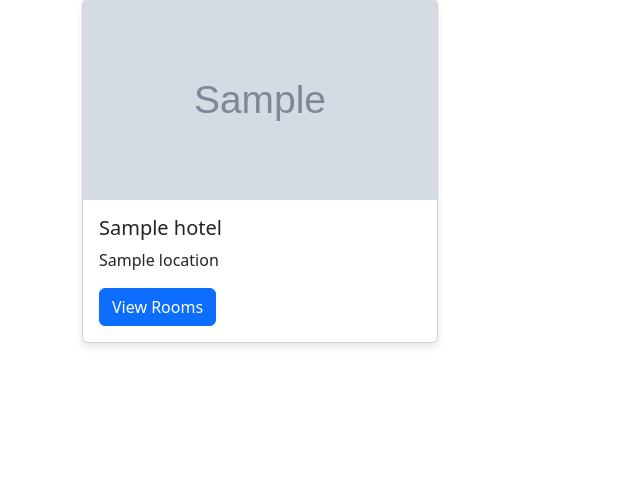
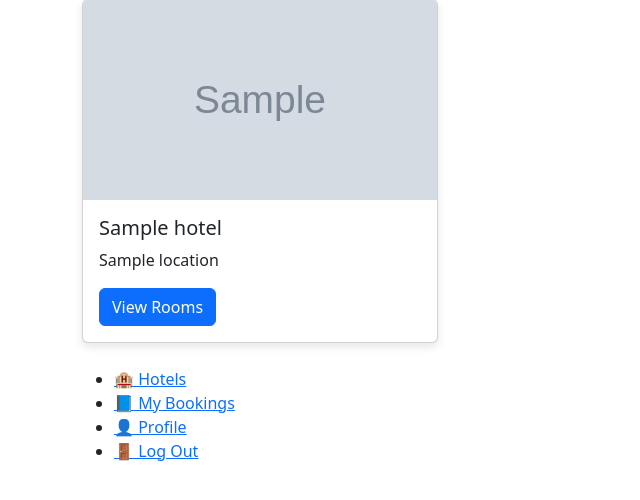
Before and after one commit to rajjadhav123/hotel-booking, a Flask app: template hotel-management/templates/user_dashboard.html in a window 1280 px wide. Shown: the part 67-567 px from the top of the page, without its empty margins (0-640 px from the left). Run offline with Flask 2, Linux system fonts and the light colour scheme; the template is opened without the code that fills it: most values are stand-ins (such as "Sample title", 1, 10 or a date in 2020); grey boxes marked "Sample" are stand-in pictures.

```diff
--- a/hotel-management/templates/user_dashboard.html
+++ b/hotel-management/templates/user_dashboard.html
@@ -22,6 +22,15 @@
           </div>
         </div>
       </div>
+<div id="sidebar">
+  <ul>
+    <li><a href="/dashboard">🏨 Hotels</a></li>
+    <li><a href="/my-bookings">📘 My Bookings</a></li>
+    <li><a href="/profile">👤 Profile</a></li>
+    <li><a href="/logout">🚪 Log Out</a></li>
+  </ul>
+</div>
+
       {% endfor %}
     </div>
   </div>
```
